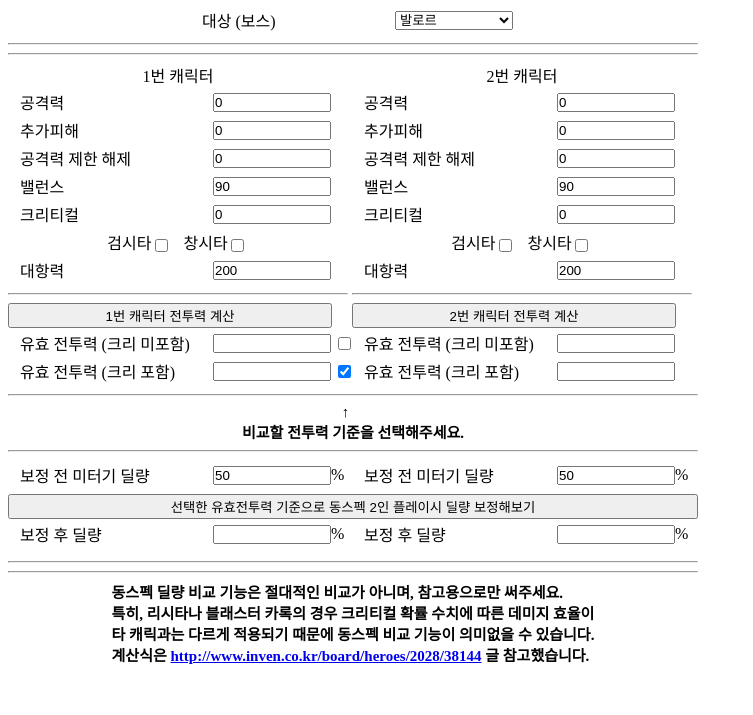
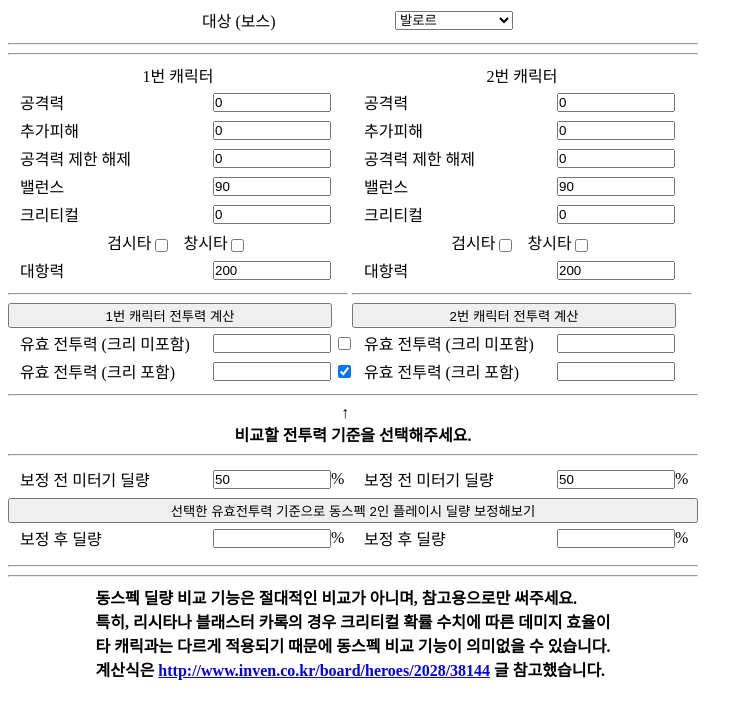
Before and after one commit to Venerator/vindi-dmg-calc, a plain HTML site: page index.html in a window 1280 px wide. Shown: the part 85-800 px from the top of the page, without its empty margins (0-753 px from the left). Drawn offline with Linux system fonts and the light colour scheme.

Commit message:
Update index.html

```diff
--- a/index.html
+++ b/index.html
@@ -185,7 +185,7 @@
                 </div>
             </div>
             <hr>
-            <div id='footer' style='width: fit-content; margin: 0 auto; font-size: 15px; font-weight: bold; text-align: center;'>
+            <div id='footer' style='width: fit-content; margin: 0 auto; font-size: 1em; font-weight: bold; text-align: center;'>
                 ↑&nbsp;&nbsp;&nbsp;&nbsp;<br/>
                 비교할 전투력 기준을 선택해주세요.
             </div>
@@ -238,7 +238,7 @@
                 </div>
             </div>
             <hr><hr>
-            <div id='footer' style='width: fit-content; margin: 0 auto; font-size: 15px; font-weight: bold;'>
+            <div id='footer' style='width: fit-content; margin: 0 auto; font-size: 1em; font-weight: bold;'>
                 동스펙 딜량 비교 기능은 절대적인 비교가 아니며, 참고용으로만 써주세요.<br/>
                 특히, 리시타나 블래스터 카록의 경우 크리티컬 확률 수치에 따른 데미지 효율이<br/>
                 타 캐릭과는 다르게 적용되기 때문에 동스펙 비교 기능이 의미없을 수 있습니다.<br/>
```
